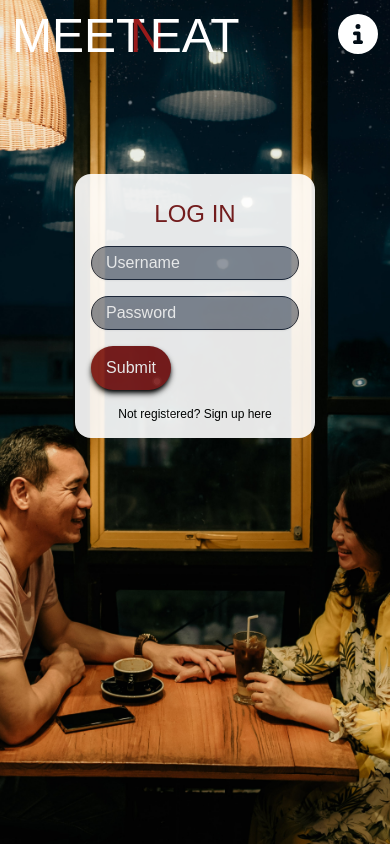
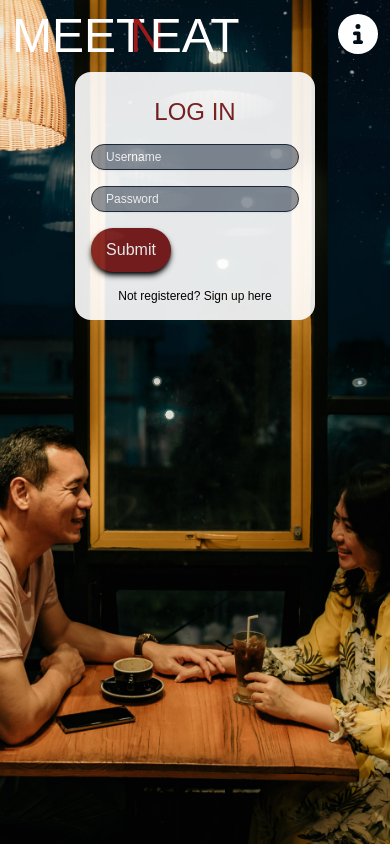
Before and after one commit to Meet-N-Eat/Frontend, a React (Create React App) app: page /users/authentication/login in a window 390 px wide. Built offline with nearby package versions, Linux system fonts and the light colour scheme.

Commit message:
creates CSS classes for Home, LogIn and SignUp

```diff
--- a/src/components/Home/Home.js
+++ b/src/components/Home/Home.js
@@ -25,7 +25,7 @@ const Home = () => {
 
 
 	return (
-		<div className='main-bg h-56 md:h-48 w-10/12 max-w-5xl mx-auto rounded-2xl row-start-2 flex flex-col justify-center space-y-5'>
+		<div className='main-bg start-container h-56 md:h-48 w-10/12 max-w-5xl space-y-5'>
 			<p className='home-header text-white text-2xl w-10/12 max-w-3xl mx-auto'>Find restaurants you like? Meet others who like them too.</p>
 			<Search />
 			{!loggedInUser.token && (
--- a/src/components/LoginSignUp/LogIn.js
+++ b/src/components/LoginSignUp/LogIn.js
@@ -69,24 +69,24 @@ const LogIn = () => {
 	// Return
 	// ===========================================================================
 	return (
-		<div className='flex items-center justify-center row-start-2'>
-			<div className='flex flex-col justify-center bg-white opacity-90 rounded-2xl w-60 md:w-80 p-4'>
+		<div className=''>
+			<div className='start-container items-center bg-white opacity-90 w-60 md:w-80 p-4'>
 				<h1 className='header text-2xl text-red-900 mx-auto pt-2'>LOG IN</h1>
 				{location.state !== null && (
 					<p className='text-center mx-auto text-xs md:text-sm'>
 						Log in to access this feature!
 					</p>
 				)}
-				<form action='' onSubmit={submitHandler}>
+				<form onSubmit={submitHandler}>
 					<input
-						className='username input mt-4 w-full mx-auto border border-slate-800'
+						className='username input mt-4 account-input border border-slate-800'
 						type='text'
 						placeholder='Username'
 						onChange={changeHandler}
 						value={loggedInUser.username}
 					></input>
 					<input
-						className='password input my-4 w-full mx-auto border border-slate-800'
+						className='password input my-4 account-input border border-slate-800'
 						type='password'
 						placeholder='Password'
 						onChange={changeHandler}
--- a/src/components/LoginSignUp/SignUp.js
+++ b/src/components/LoginSignUp/SignUp.js
@@ -48,7 +48,7 @@ const SignUp = () => {
 	// Return
 	// ===========================================================================
 	return (
-		<div className='flex items-center justify-center row-start-2'>
+		<div className=''>
 			{success ? (
 				<div className='bg-white/90 rounded-2xl p-4 text-center mt-24'>
 					<h1 className='header text-2xl text-red-900 py-2'>Successfully registered!</h1>
@@ -64,7 +64,7 @@ const SignUp = () => {
 					</div>
 				</div>
 			) : (
-				<div className='signup flex flex-col justify-center bg-white opacity-90 rounded-2xl w-60 md:w-96 p-5 space-y-4'>
+				<div className='signup start-container items-center  bg-white opacity-90 w-60 md:w-96 p-5 space-y-4'>
 					<h1 className='header text-2xl text-red-900 mx-auto pt-2'>SIGN UP</h1>
 					<form className='space-y-2 md:space-y-4' action='' onSubmit={submitHandler}>
 						{error.username && (
@@ -73,21 +73,21 @@ const SignUp = () => {
 							</p>
 						)}
 						<input
-							className='username input w-full mx-auto border border-slate-800 text-xs md:text-base'
+							className='username input account-input border border-slate-800'
 							type='text'
 							placeholder='Username'
 							onChange={changeHandler}
 							value={loggedInUser.username}
 						></input>
 						<input
-							className='password input w-full mx-auto border border-slate-800 text-xs md:text-base'
+							className='password input account-input border border-slate-800'
 							type='password'
 							placeholder='Password'
 							onChange={changeHandler}
 							value={loggedInUser.password}
 						></input>
 						<input
-							className='confirmPassword input w-full mx-auto border border-slate-800 text-xs md:text-base'
+							className='confirmPassword input account-input border border-slate-800'
 							type='password'
 							placeholder='Confirm Password'
 							onChange={changeHandler}
@@ -99,7 +99,7 @@ const SignUp = () => {
 							</p>
 						)}
 						<input
-							className='email input w-full mx-auto border border-slate-800 text-xs md:text-base'
+							className='email input account-input border border-slate-800'
 							type='text'
 							placeholder='Email'
 							onChange={changeHandler}
--- a/src/index.css
+++ b/src/index.css
@@ -152,6 +152,16 @@
 			m-auto;
 	}
 
+	.start-container {
+		@apply
+			mx-auto
+			rounded-2xl
+			row-start-2
+			flex
+			flex-col
+			justify-center;
+	}
+
 	.standard-width {
 		@apply w-full md:w-4/5;
 	}
@@ -266,6 +276,14 @@
 	input[type='date'],
 	input[type='time'] {
 		@apply border rounded text-center text-black;
+	}
+
+	.account-input {
+		@apply
+			w-full
+			mx-auto
+			text-xs
+			md:text-base;
 	}
 
 	/* Arrows */
```
